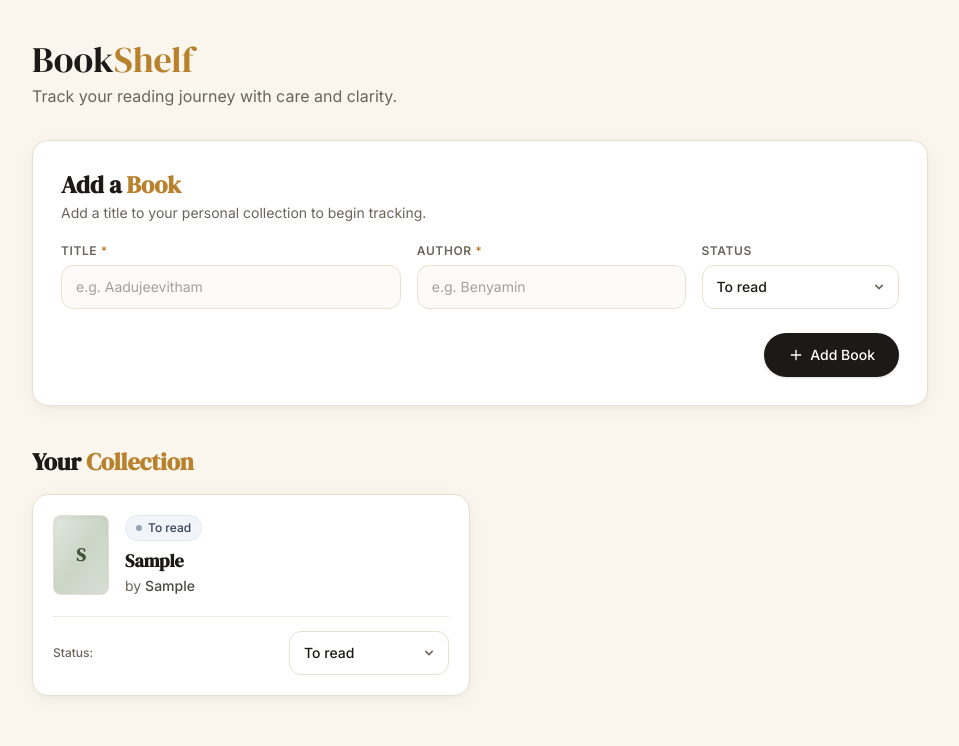
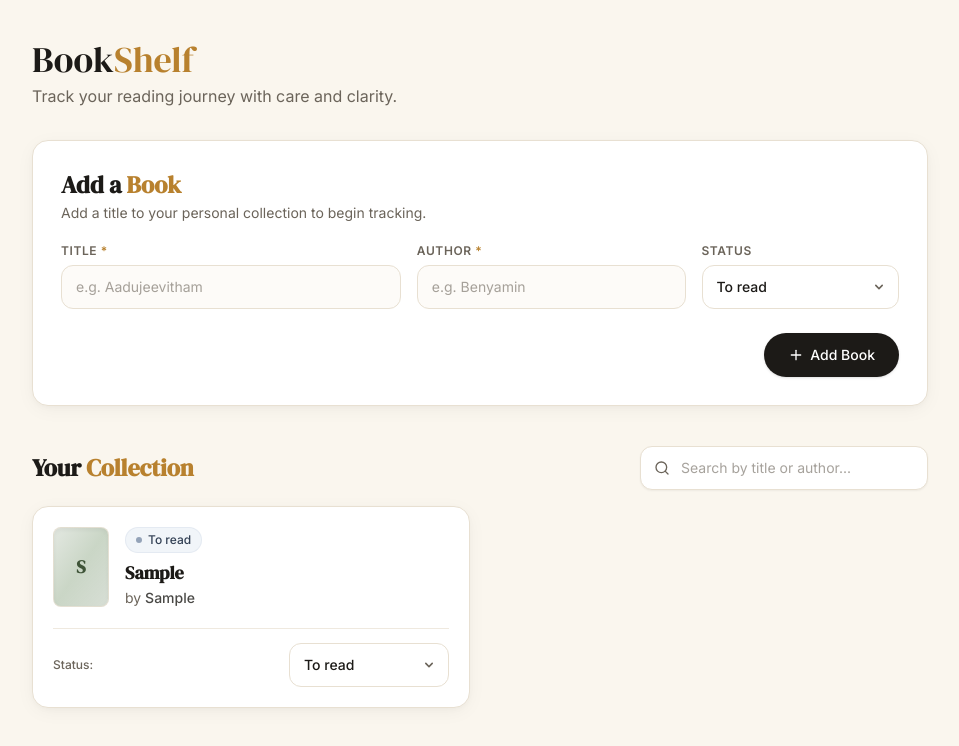
Before and after one commit to abhinanthspillai/bookShelf, a React (Vite) app: page / in a window 1280 px wide. Both pictures are taken after typing "Sample", "Sample" into the empty fields and a click on the button "Add Book". Shown: the top 746 px of the page, without its empty margins (160-1119 px from the left). Built offline with nearby package versions, Linux system fonts and the light colour scheme.

Commit message:
feat: add search by title or author

```diff
--- a/src/App.jsx
+++ b/src/App.jsx
@@ -1,12 +1,18 @@
+import { useState } from 'react';
 import { useBooks } from './hooks/useBooks.js';
 import { BookForm } from './components/BookForm.jsx';
 import { BookList } from './components/BookList.jsx';
+import { SearchBar } from './components/SearchBar.jsx';
 import { sortBooks } from './utils/sortBooks.js';
+import { filterBooks } from './utils/filterBooks.js';
 
 export default function App() {
   const { books, addBook, updateBookStatus } = useBooks();
+  const [searchQuery, setSearchQuery] = useState('');
 
   const sortedBooks = sortBooks(books);
+  const displayedBooks = filterBooks(sortedBooks, searchQuery);
+  const isSearching = Boolean(searchQuery.trim());
 
   return (
     <main className="min-h-screen bg-cream py-10 px-4 sm:px-6 lg:px-8">
@@ -22,13 +28,30 @@ export default function App() {
 
         <BookForm onAddBook={addBook} />
 
-        <div className="pt-2">
-          <h2 className="font-serif text-xl sm:text-2xl text-ink font-semibold mb-4">
-            Your <span className="text-gold">Collection</span>
-          </h2>
+        <div className="space-y-4 pt-2">
+          <div className="flex flex-col sm:flex-row sm:items-center justify-between gap-4">
+            <h2 className="font-serif text-xl sm:text-2xl text-ink font-semibold">
+              Your <span className="text-gold">Collection</span>
+            </h2>
+
+            {/* Toolbar search */}
+            {books.length > 0 && (
+              <div className="w-full sm:w-72">
+                <SearchBar
+                  value={searchQuery}
+                  onChange={setSearchQuery}
+                  onClear={() => setSearchQuery('')}
+                />
+              </div>
+            )}
+          </div>
+
           <BookList
-            books={sortedBooks}
+            books={displayedBooks}
             onStatusChange={updateBookStatus}
+            isSearching={isSearching}
+            searchQuery={searchQuery}
+            onClearSearch={() => setSearchQuery('')}
           />
         </div>
       </div>
--- /dev/null
+++ b/src/components/SearchBar.jsx
@@ -0,0 +1,40 @@
+import { Search, X } from 'lucide-react';
+
+export function SearchBar({
+  value = '',
+  onChange,
+  onClear,
+  placeholder = 'Search by title or author...',
+}) {
+  return (
+    <div className="relative w-full">
+      <label htmlFor="book-search-input" className="sr-only">
+        Search books by title or author
+      </label>
+      <div className="absolute inset-y-0 left-0 pl-3.5 flex items-center pointer-events-none text-muted">
+        <Search className="w-4 h-4" aria-hidden="true" />
+      </div>
+      <input
+        id="book-search-input"
+        type="search"
+        value={value}
+        onChange={(e) => onChange(e.target.value)}
+        placeholder={placeholder}
+        className="w-full min-h-[44px] pl-10 pr-10 py-2.5 text-sm bg-surface border border-border rounded-xl text-ink placeholder:text-muted/60
+          focus:outline-none focus:ring-2 focus:ring-gold focus:border-gold shadow-sm transition-all"
+      />
+      {value && (
+        <button
+          type="button"
+          onClick={onClear}
+          aria-label="Clear search"
+          className="absolute inset-y-0 right-0 pr-3 flex items-center text-muted hover:text-ink min-w-[44px] justify-center transition-colors cursor-pointer focus:outline-none focus:ring-2 focus:ring-gold rounded-r-xl"
+        >
+          <X className="w-4 h-4" aria-hidden="true" />
+        </button>
+      )}
+    </div>
+  );
+}
+
+export default SearchBar;
--- /dev/null
+++ b/src/utils/filterBooks.js
@@ -0,0 +1,37 @@
+/**
+ * Pure function to filter books by search query and optional status filter.
+ * Search is case-insensitive and matches partial text in either title or author.
+ *
+ * @param {Array<Object>} books - The list of books to filter
+ * @param {string} [query=''] - The search text
+ * @param {string} [statusFilter='all'] - Optional status filter value ('all', 'to-read', 'reading', 'finished')
+ * @returns {Array<Object>} Filtered array of books
+ */
+export function filterBooks(books = [], query = '', statusFilter = 'all') {
+  if (!Array.isArray(books)) {
+    return [];
+  }
+
+  const trimmedQuery = (query || '').trim().toLowerCase();
+
+  return books.filter(book => {
+    if (!book) return false;
+
+    // Status filter check
+    if (statusFilter && statusFilter !== 'all' && book.status !== statusFilter) {
+      return false;
+    }
+
+    // If no query string, keep all books matching the status filter
+    if (!trimmedQuery) {
+      return true;
+    }
+
+    const titleMatch = (book.title || '').toLowerCase().includes(trimmedQuery);
+    const authorMatch = (book.author || '').toLowerCase().includes(trimmedQuery);
+
+    return titleMatch || authorMatch;
+  });
+}
+
+export default filterBooks;
```
